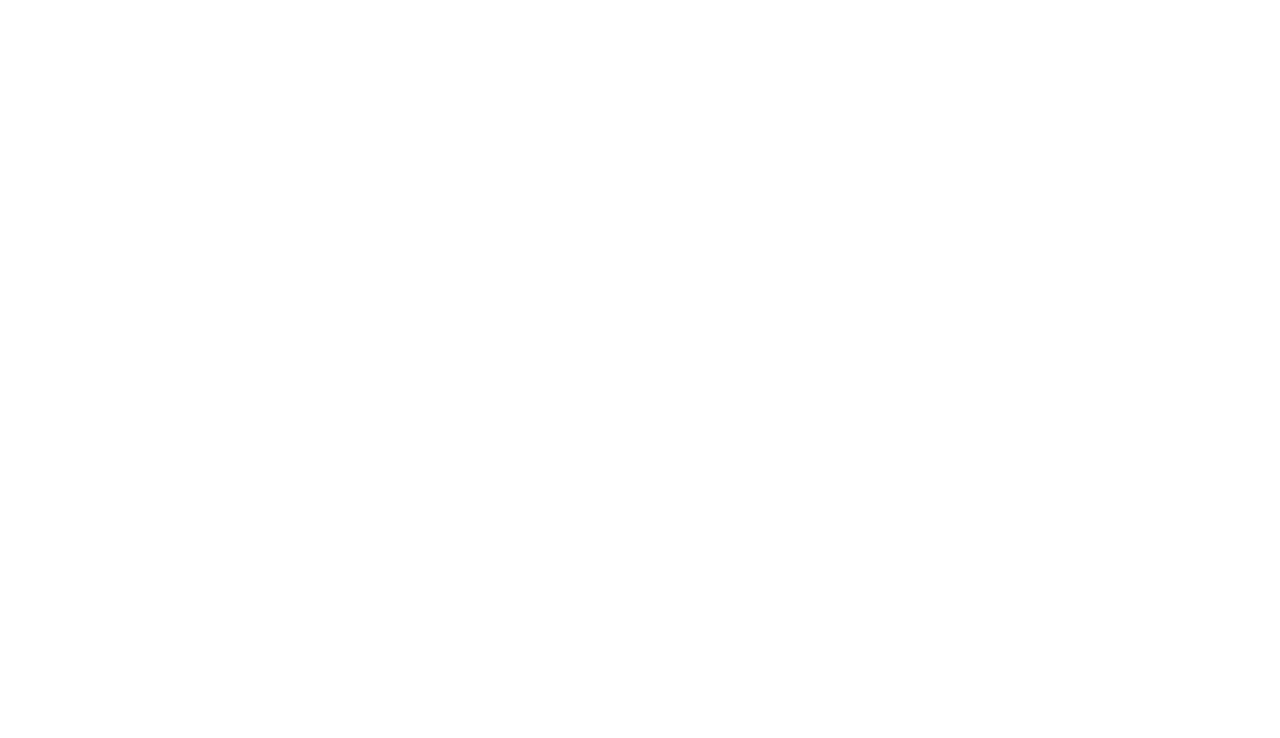
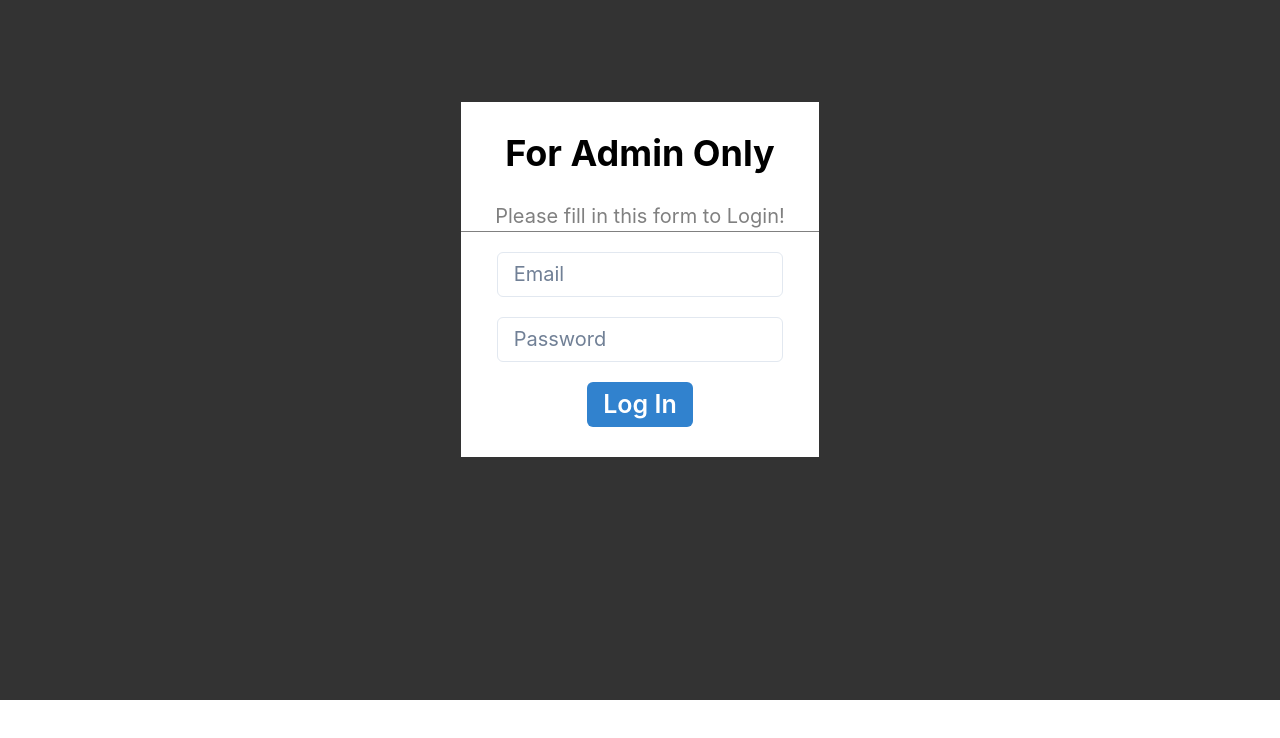
Before and after one commit to mdalimujtaba/i_mart-_frontend-, a React (Create React App) app: page /adminlogin in a window 1280 px wide. Before the commit this address had no page. Shown: the top 738 px of the page. Built offline with nearby package versions, Linux system fonts and the light colour scheme.

Commit message:
create login page for admin side

```diff
--- a/src/Components/SigninPopover.jsx
+++ b/src/Components/SigninPopover.jsx
@@ -63,7 +63,7 @@
               }
 
               <Link to={"/signup"}><Text color={'blue'} mb={['15px']}>Create New Account</Text></Link>
-              <Link to={"##"} ><Text color={'blue'} mb={['15px']}>For Admin Only</Text></Link>
+              <Link to={"/adminlogin"} ><Text color={'blue'} mb={['15px']}>For Admin Only</Text></Link>
 
           </Box>
 
--- a/src/Pages/MainRoutes.jsx
+++ b/src/Pages/MainRoutes.jsx
@@ -1,5 +1,7 @@
 import {Route, Routes} from "react-router-dom"
 import { PrivateRoute } from "../Components/PrivateRoute"
+import { AdminLogin } from "./adminLogin"
+import { AdminPanel } from "./adminPanel"
 import { CartPage } from "./cartPage"
 import { HistoryPage } from "./HistoryPage"
 import {HomePage} from "./HomePage"
@@ -21,6 +23,8 @@
             <Route path="/cart" element={<PrivateRoute><CartPage/></PrivateRoute>}/>
             <Route path="/payment" element={<PrivateRoute><PaymentPage/></PrivateRoute>}/>
             <Route path="/history" element={<PrivateRoute><HistoryPage/></PrivateRoute>}/>
+            <Route path="/adminlogin" element={<AdminLogin/>}/>
+            <Route path="/adminpanel" element={<AdminPanel/>}/>
         </Routes>
     )
 }
--- /dev/null
+++ b/src/Pages/adminLogin.jsx
@@ -0,0 +1,92 @@
+import { Box, Button, Heading, Input, Text, useToast } from "@chakra-ui/react";
+import axios from "axios";
+import { useState } from "react";
+import { Link, useNavigate } from "react-router-dom";
+export const AdminLogin = () => {
+  let [email,setEmail]=useState("")
+  let [password,setPassword]=useState("")
+  const navigate=useNavigate()
+
+  const toast=useToast()
+
+  const handleclick=()=>{
+    let payload={email,password}
+    if(payload){
+      axios.post(`${process.env.REACT_APP_URL}/admin/login`,payload)
+      .then((res)=>{
+        console.log(res)
+        if(res.data.msg=="Login Successfull"){
+            toast({title:"Login Successfull", position:'top'})
+            localStorage.setItem("adminToken",JSON.stringify(res.data.token))
+            navigate("/adminpanel")
+        }else{
+            toast({title:"Enter Correct Credentials", position:'top'})
+        }
+      })
+      .catch((err)=>{
+        console.log(err)
+      })
+    }
+  }
+  return (
+    <Box
+      bg={"blackAlpha.800"}
+      width={["100%"]}
+      height={["", "auto", "700px", "700px"]}
+      position={["relative"]}
+    >
+      <Box
+        position={"absolute"}
+        bg={"white"}
+        width={["", "100%", "38%", "28%"]}
+        h={["auto"]}
+        ml={["", "", "31%", "36%"]}
+        mt={["8%"]}
+        color="gray"
+      >
+        <Heading color={"black"} mb={["25px"]} pt={["30px"]}>
+          For Admin Only
+        </Heading>
+        <Text
+          color="grey"
+          mb={["20px"]}
+          fontSize={["", "", "15px", "20px"]}
+          borderBottom="1px solid grey"
+        >
+          Please fill in this form to Login!
+        </Text>
+        <Box w={["80%"]} ml={["10%"]}>
+          <Input
+            type={"email"}
+            placeholder="Email"
+            mb={["20px"]}
+            h={["45px"]}
+            fontSize={"20px"}
+            value={email}
+            onChange={(e)=>setEmail(e.target.value)}
+          ></Input>
+          <Input
+            type={"password"}
+            placeholder="Password"
+            mb={["20px"]}
+            h={["45px"]}
+            fontSize={"20px"}
+            value={password}
+            onChange={(e)=>setPassword(e.target.value)}
+          ></Input>
+          <Button
+            fontSize={"25px"}
+            colorScheme="blue"
+            h={["45px"]}
+            mb={["30px"]}
+            onClick={handleclick}
+          >
+            Log In
+          </Button>
+
+
+        </Box>
+      </Box>
+    </Box>
+  );
+};
--- /dev/null
+++ b/src/Pages/adminPanel.jsx
@@ -0,0 +1,29 @@
+import { Box, Button, Text } from "@chakra-ui/react"
+import { useNavigate } from "react-router-dom"
+
+export const AdminPanel=()=>{
+    const navigate=useNavigate()
+    const handleClick=()=>{
+        localStorage.clear()
+          navigate("/")
+    }
+    return(
+        <>
+        <Box border={'1px solid black'} w={['100%']} display={['flex']}>
+            <Box borderRight={'1px solid grey'} w={['20%']} h={['600px']}>
+                <Box border={'1px solid black'} h={['80px']} display={['flex']} alignItems={['center']}justifyContent={['center']}>
+                    <Button mr={['10px']} fontSize={['25px']} colorScheme={'blue'} fontStyle={['italic']}>i</Button>
+                    <Text fontSize={['25px']}fontWeight={['500']} fontStyle={['italic']}>i-mart</Text>
+                </Box>
+                <Box></Box>
+            </Box>
+            <Box  w={['80%']} h={['600px']}>
+                <Box border={'1px solid black'} h={['80px']}display={['flex']} alignItems={['center']}justifyContent={['right']}>
+                    <Button onClick={handleClick} fontSize={['20px']} colorScheme={'blue'} mr={'30px'}>Sign out</Button>
+                </Box>
+            </Box>
+        </Box>
+
+        </>
+    )
+}
```
